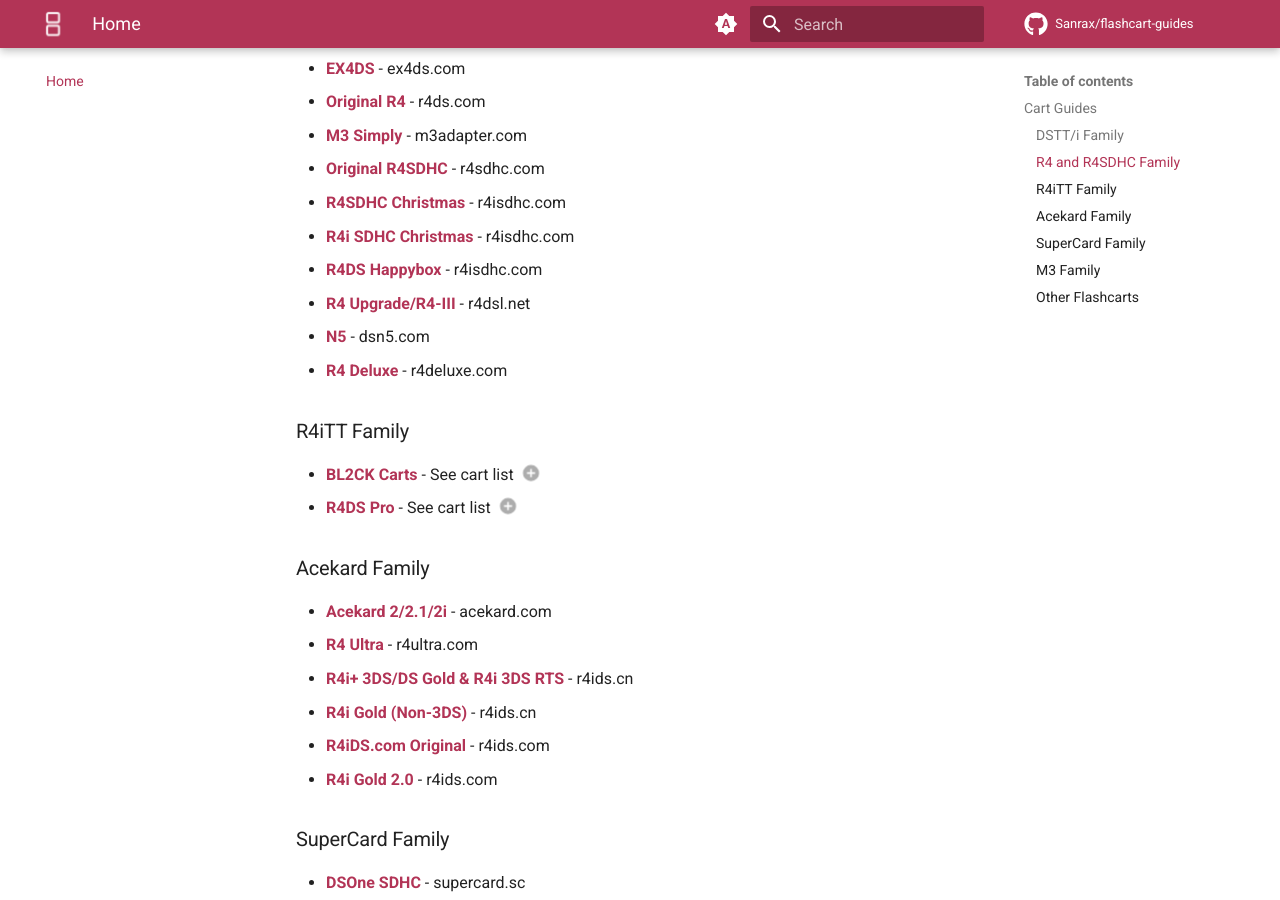
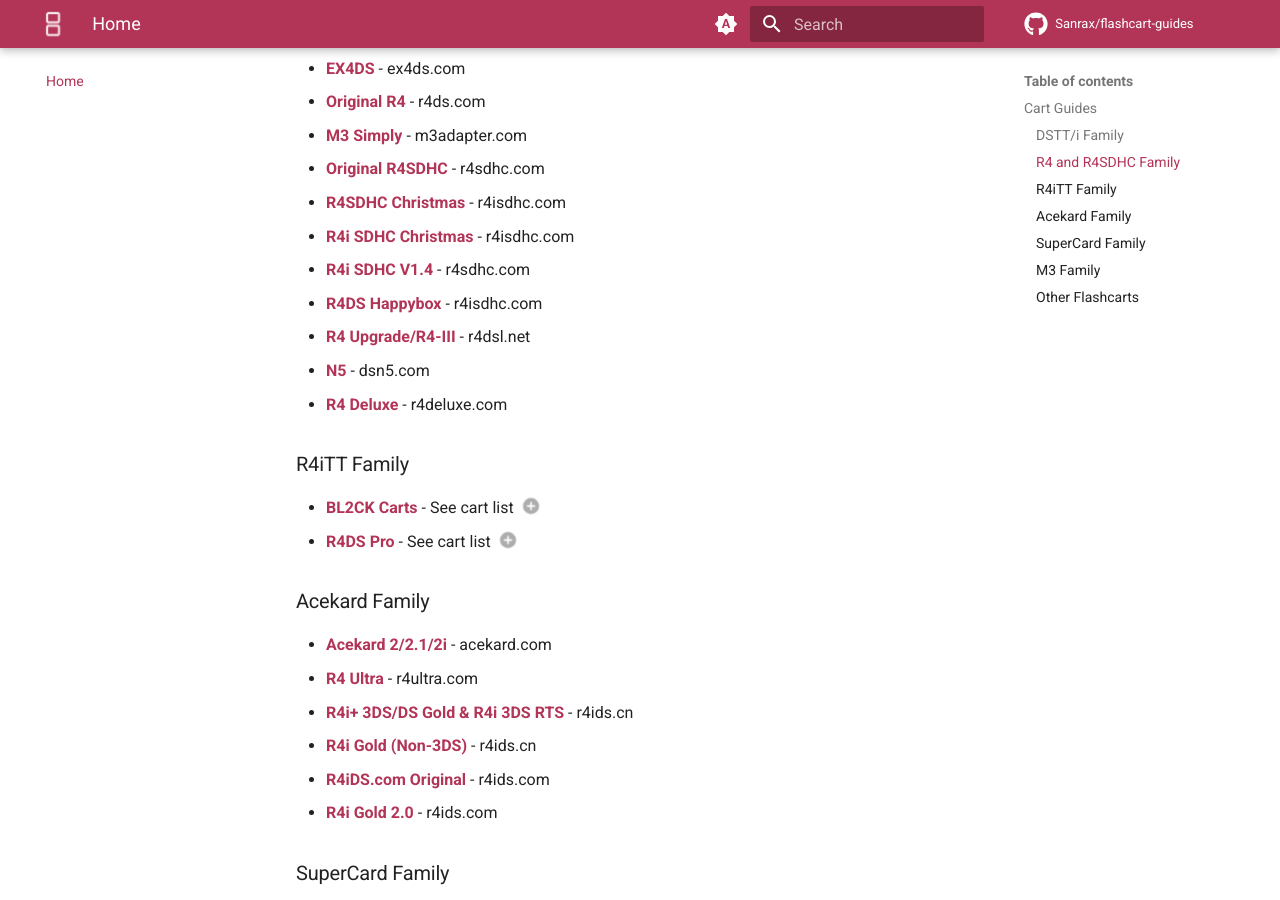
Before and after one commit to Sanrax/flashcart-guides, an MkDocs documentation site: the page built from docs/index.md, in a window 1280 px wide and 900 px high, scrolled down 936 px. Built offline with MkDocs 1.6.1 and Material for MkDocs 9.7.7, drawn with Linux system fonts in a browser that asks for light colours; comment, search, counter and statistics services are not loaded.

Commit message:
Add R4i SDHC v1.4 to Index

```diff
--- a/docs/index.md
+++ b/docs/index.md
@@ -34,6 +34,7 @@
 - [**Original R4SDHC**](cart-guides/r4sdhc.md "<img src="images/r4sdhc.png" alt="Original R4SDHC" width="100">") - r4sdhc.com
 - [**R4SDHC Christmas**](cart-guides/r4christmas.md "<img src="images/r4christmas.jpg" alt="R4SDHC Christmas" width="100">") - r4isdhc.com
 - [**R4i SDHC Christmas**](cart-guides/r4i_christmas.md "<img src="images/r4i_christmas.png" alt="R4i SDHC Christmas" width="100">") - r4isdhc.com
+- [**R4i SDHC V1.4**](cart-guides/r4i_sdhc_v1.4.md "<img src="images/r4i_sdhc_v1.4.jpg" alt="R4i SDHC v1.4" width="100">") - r4sdhc.com
 - [**R4DS Happybox**](cart-guides/r4christmas.md "<img src="images/happybox.png" alt="R4 SDHC Happybox" width="100">") - r4isdhc.com
 - [**R4 Upgrade/R4-III**](cart-guides/r4upgrade.md "<img src="images/r4upgrade.jpg" alt="R4 Upgrade" width="100">") - r4dsl.net
 - [**N5**](cart-guides/n5.md "<img src="images/n5.jpg" alt="N5" width="100">") - dsn5.com
```
